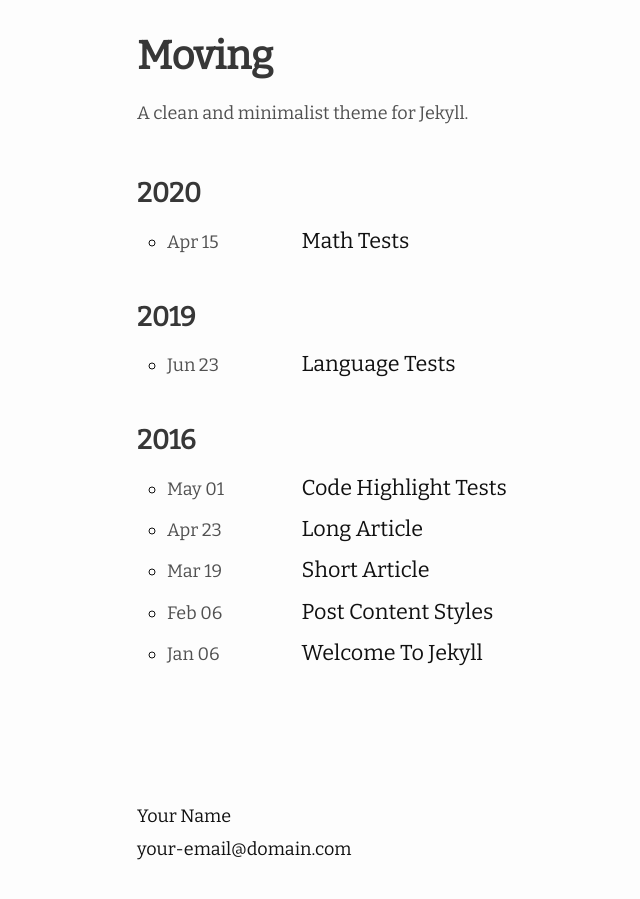
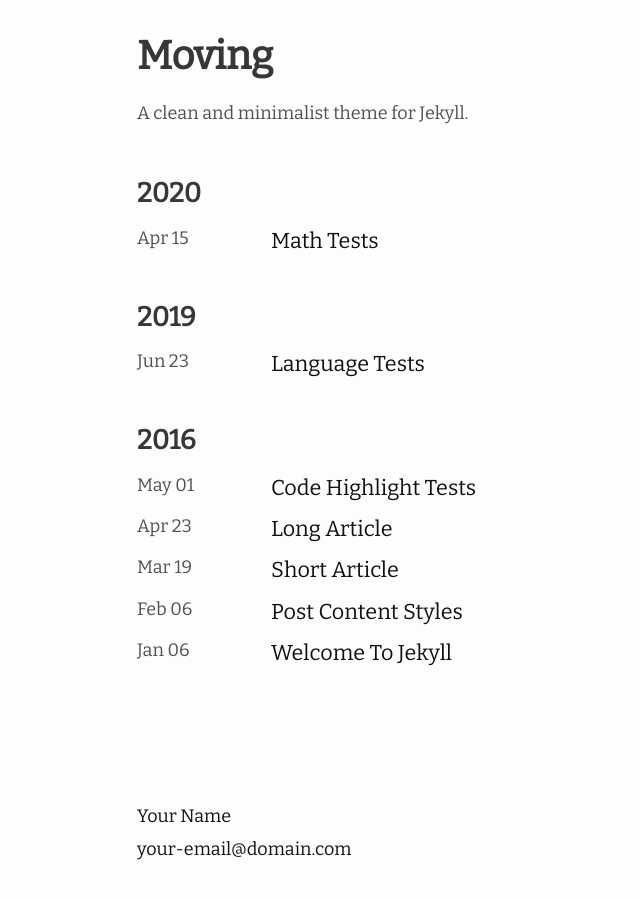
Before and after one commit to huangyz0918/moving, a Jekyll site: the page built from index.md, in a window 1280 px wide. Shown: the whole page, without its empty margins (133-773 px from the left). Built offline with Jekyll 4.4.1, drawn with Linux system fonts in a browser that asks for light colours; nearby versions of some CDN libraries.

Commit message:
Update _base.scss
Fixed #26

```diff
--- a/_sass/moving/_base.scss
+++ b/_sass/moving/_base.scss
@@ -283,3 +283,26 @@ table {
     border: 1px solid $grey-color-light;
   }
 }
+
+nav {
+  width: 100%;
+  li {
+    display: inline;
+    padding-top: 20px;
+    padding-right: 10px;
+    padding-bottom: 10px;
+    padding-left: 10px;
+  }
+}
+
+/* home: post list */
+.post-list ul {
+	margin-left: 0;
+}
+.post-list ul li {
+	display: flex;
+}
+.post-meta {
+	min-width: 80px;
+	font-size: 21.6px;
+}
```
